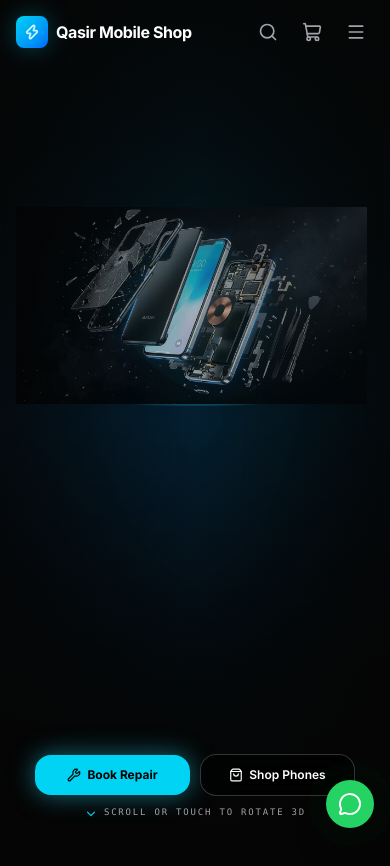
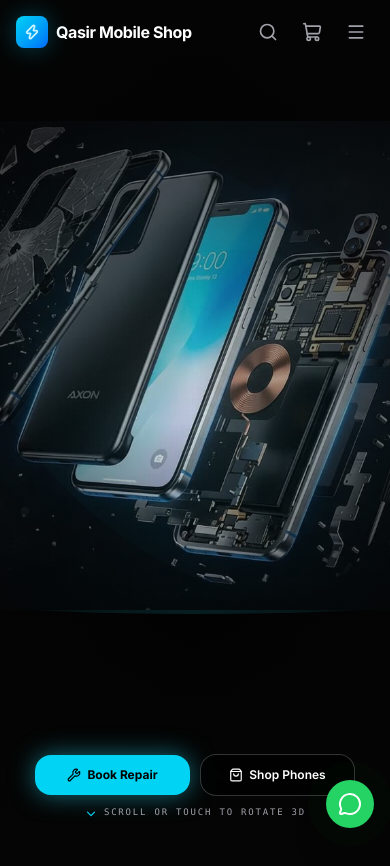
Before and after one commit to zubairanwar499-bi/Mobile_shop, a Next.js app: page / in a window 390 px wide. Shown: the top 866 px of the page. Built offline with nearby package versions, Linux system fonts and the light colour scheme.

Commit message:
fix(mobile): perfect full-screen mobile scaling and OLED black background to eliminate seams and letterboxing

```diff
--- a/components/PhoneScrollExperience.tsx
+++ b/components/PhoneScrollExperience.tsx
@@ -168,27 +168,29 @@
       const iw = img.naturalWidth;
       const ih = img.naturalHeight;
 
-      ctx.clearRect(0, 0, cw, ch);
+      ctx.fillStyle = "#000000";
+      ctx.fillRect(0, 0, cw, ch);
       ctx.save();
 
       // Continuous Slow & Smooth Ambient Floating Animation
       const isPortrait = ch > cw;
-      const floatY = Math.sin(time) * 9;
+      const floatY = Math.sin(time) * 8;
       const floatX = Math.cos(time * 0.7) * 4;
 
       // 3D Parallax Offsets from Cursor movement
-      const parallaxX = mouseX * 28 + floatX;
-      const parallaxY = mouseY * 18 + floatY;
+      const parallaxX = mouseX * 24 + floatX;
+      const parallaxY = mouseY * 16 + floatY;
 
-      // Responsive Contain & Positioning Logic
-      // Mobile portrait: scale phone nicely and center at 37% height so it has full clearance above buttons
+      // Responsive Heroic Scaling & Centering Logic
       let scale: number;
       let centerY: number;
       if (isPortrait) {
-        scale = Math.min((cw * 0.90) / iw, (ch * 0.52) / ih);
-        centerY = ch * 0.37 + parallaxY;
+        // Mobile portrait: scale to fill viewport heroically, centered perfectly
+        scale = Math.max((cw * 1.30) / iw, (ch * 0.58) / ih);
+        centerY = ch * 0.44 + parallaxY;
       } else {
-        scale = Math.min((cw * 0.92) / iw, (ch * 0.76) / ih);
+        // Desktop landscape:
+        scale = Math.min((cw * 0.94) / iw, (ch * 0.80) / ih);
         centerY = ch / 2 + parallaxY;
       }
 
@@ -506,22 +508,21 @@
     >
       {/* Sticky Hero Viewport (100vh) */}
       <div className="sticky top-0 h-screen w-full flex items-center justify-center overflow-hidden">
-        {/* Dynamic Cinematic Background Lighting */}
+        {/* Dynamic Cinematic Background Lighting - seamlessly blends into OLED black */}
         <div
-          className="absolute inset-0 pointer-events-none transition-all duration-700"
+          className="absolute inset-0 pointer-events-none transition-all duration-700 bg-black"
           style={{
             background:
               currentSeqIdx === 0
-                ? "radial-gradient(ellipse at 50% 45%, rgba(6, 40, 60, 0.45) 0%, rgba(5, 5, 5, 0.95) 75%)"
+                ? "radial-gradient(circle at 50% 45%, rgba(6, 40, 60, 0.22) 0%, #000000 65%)"
                 : currentSeqIdx === 1
-                ? "radial-gradient(ellipse at 50% 50%, rgba(20, 50, 95, 0.5) 0%, rgba(7, 7, 9, 0.95) 75%)"
-                : "radial-gradient(ellipse at 50% 55%, rgba(15, 65, 80, 0.4) 0%, rgba(5, 5, 5, 0.95) 75%)",
+                ? "radial-gradient(circle at 50% 50%, rgba(20, 50, 95, 0.25) 0%, #000000 65%)"
+                : "radial-gradient(circle at 50% 50%, rgba(15, 65, 80, 0.22) 0%, #000000 65%)",
           }}
         />
 
         {/* Ambient glow orbs */}
         <div className="absolute top-1/3 left-1/2 -translate-x-1/2 -translate-y-1/2 w-[550px] sm:w-[750px] h-[550px] sm:h-[750px] bg-cyan-500/10 rounded-full blur-[140px] pointer-events-none" />
-        <div className="absolute bottom-1/4 right-1/4 w-[350px] h-[350px] bg-blue-600/8 rounded-full blur-[120px] pointer-events-none" />
 
         {/* Cybernetic Grid Overlay */}
         <div
@@ -538,7 +539,7 @@
         <div className="relative w-full h-full flex items-center justify-center z-10 pointer-events-none">
           <canvas
             ref={canvasRef}
-            className="w-full h-full object-contain"
+            className="w-full h-full block"
             aria-label="Interactive 3D phone model"
           />
         </div>
```
